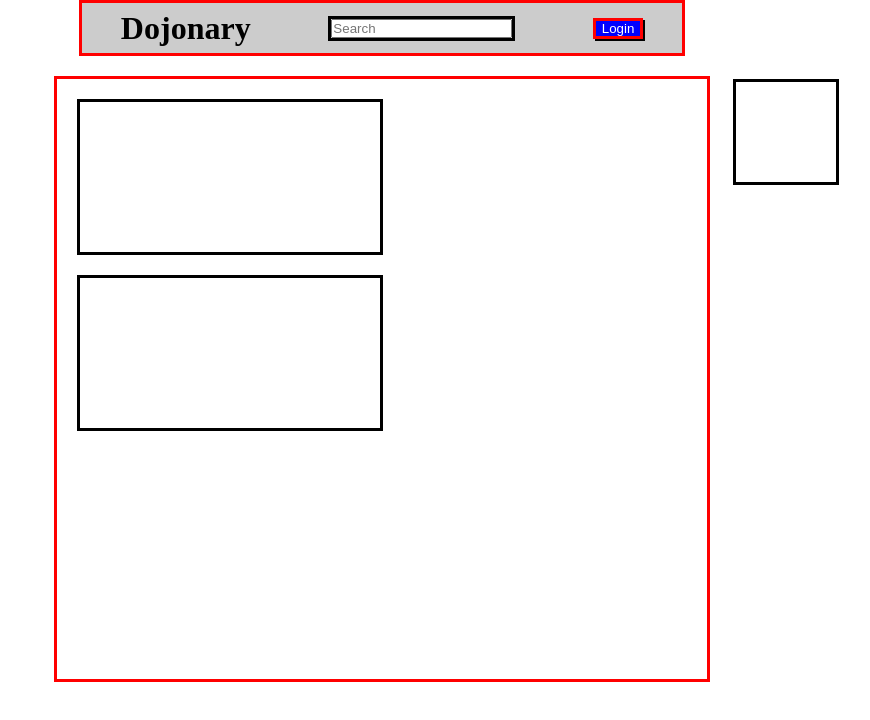
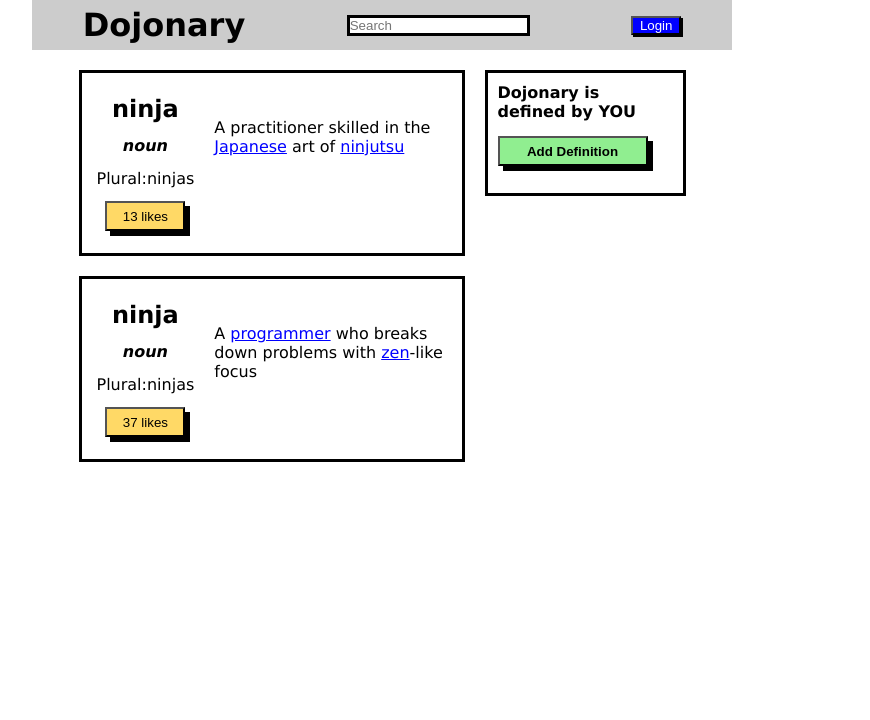
Before and after one commit to mgarcia1008/Javascript, a plain HTML site: page button_clicker/index.html in a window 1280 px wide. Shown: the whole page, without its empty margins (258-1128 px from the left). Drawn offline with Linux system fonts and the light colour scheme.

Commit message:
HTML and CSS finalized

```diff
--- a/button_clicker/index.html
+++ b/button_clicker/index.html
@@ -10,27 +10,53 @@
 </head>
 
 <body>
-    <div id="navbar">
-        <h1>Dojonary</h1>
-            <div id="searchbar">
-                <input type="text" placeholder="Search">
-            </div>
+    <div id="container">
+        <div id="navbar">
+            <h1>Dojonary</h1>
+            <input class="searchbar" type="text" placeholder="Search">
             <button class="login">Login</button>
         </div>
+        <div id="main">
+            <!--leftside-->
+            <div class="ninjanouns">
+                <div class="ninjanoun1">
+                    <div class="title">
+                        <h2>ninja</h2>
+                        <h4>noun</h4>
+                        <p class="plural">Plural:ninjas</p>
+                        <button class="ninja-likes">13 likes</button>
+                    </div>
 
-        <div id="main">
-            <div id="leftninja">
-                <div class="ninja1"></div>
-                <div class="ninja1"></div>
-            </div>
-            <div id="rightninja">
-                <div id="youbox">
+                    <div class="definition">
+                        <div class="define">
+                            <p>A practitioner skilled in the <span>Japanese</span> art of <span>ninjutsu</span></p>
+                        </div>
+                    </div>
+                </div>
+                <div class="ninjanoun2">
+                    <div class="title">
+                        <h2>ninja</h2>
+                        <h4>noun</h4>
+                        <p>Plural:ninjas</p>
+                        <button class="ninja-likes">37 likes</button>
+                    </div>
 
+                    <div class="definition">
+                        <div class="define">
+                            <p>A <span>programmer</span> who breaks down problems with <span>zen</span>-like focus </p>
+                        </div>
+                    </div>
                 </div>
             </div>
-
-        </div>
-
+            <!--Rightside-->
+            <div class="you">
+                <div class="dojoyou">
+                    <p>Dojonary is defined by YOU</p>
+                    <button class="defbutton">Add Definition</button>
+                </div>
+            </div>
+    </div>
+</div>
 </body>
 
 </html>
--- a/button_clicker/style.css
+++ b/button_clicker/style.css
@@ -1,49 +1,104 @@
-*{
+* {
     margin: 0 auto;
     padding: 0;
 }
 
-#navbar{
-    background-color: rgb(204,204,204);
-    display: flex;
-    width: 600px;
-    height: 50px;
-    border: solid red;
-    align-items: center;
+body {
+    font-family: Verdana, Geneva, Tahoma, sans-serif;
 }
 
+#container {
+    width: 700px;
+    margin: 0px auto;
 
-#searchbar{
+}
+
+#navbar {
+    background-color: rgb(204, 204, 204);
+    display: flex;
+    width: 700px;
+    height: 50px;
+    align-items: center;
+    justify-content: space-between;
+}
+
+.searchbar {
     border: solid black;
 }
-.login{
-background-color: blue;
-color: white;
-width: 50px;
-box-shadow: 2px 2px black;
-border: solid red;
+
+.login {
+    background-color: blue;
+    color: white;
+    width: 50px;
+    box-shadow: 2px 2px black;
 }
 
-#main{
-    width: 650px;
-    height: 600px;
-    border: solid red;
+#main {
+    display: flex;
+    justify-content: center;
+
+}
+
+.you,
+.ninjanouns {
+    margin: 0;
+}
+
+.ninjanoun1,
+.ninjanoun2 {
+    border: solid black;
+    height: 150px;
+    width: 350px;
     margin-top: 20px;
+    padding: 15px;
     display: flex;
 }
 
-.ninja1{
-    height: 150px;
-    width: 300px;
-    border: solid black;
-    display: flex;
-    margin: 20px;
-    margin-right: 350px;
+h4 {
+    font-style: italic;
 }
 
-#youbox{
+.title {
+    display: flex;
+    flex-direction: column;
+    justify-content: space-around;
+}
+
+.define {
+    margin-left: 20px;
+    margin-top: 30px;
+    text-align: left;
+}
+
+span {
+    color: blue;
+    text-decoration: underline;
+}
+
+.ninja-likes {
+    background-color: rgb(255, 217, 102);
+    box-shadow: 5px 5px black;
+    width: 80px;
+    height: 30px;
+}
+
+.dojoyou {
     height: 100px;
-    width: 100px;
-    border: solid  black;
-    display: flex;
+    width: 175px;
+    border: solid black;
+    margin-top: 20px;
+    margin-left: 20px;
+    text-align: left;
+    padding: 10px;
+    font-weight: bold;
 }
+
+.defbutton {
+    background-color: lightgreen;
+    width: 150px;
+    height: 30px;
+    box-shadow: 5px 5px black;
+    font-weight: bold;
+    text-align: center;
+    margin-top: 15px;
+}
```
